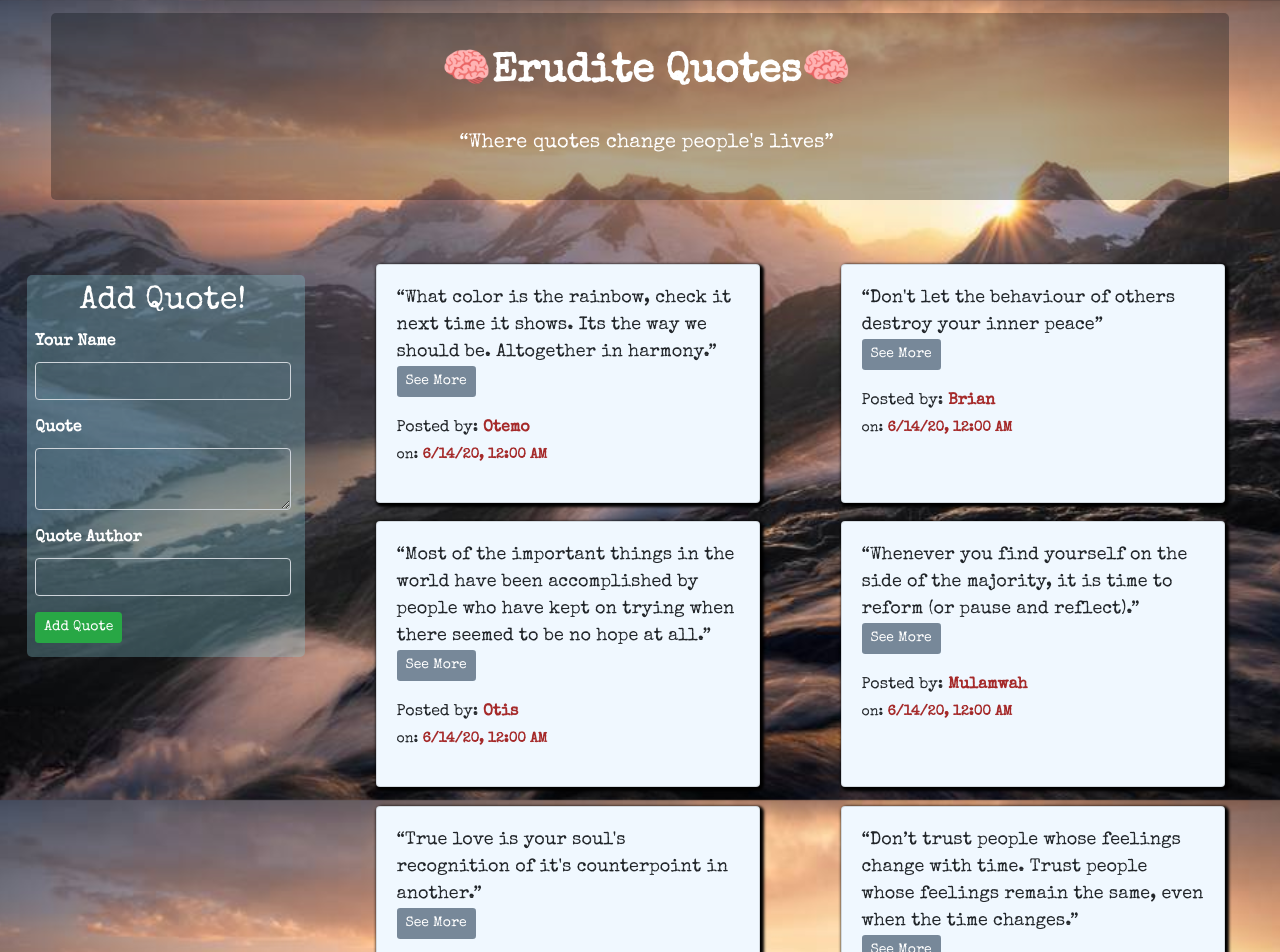
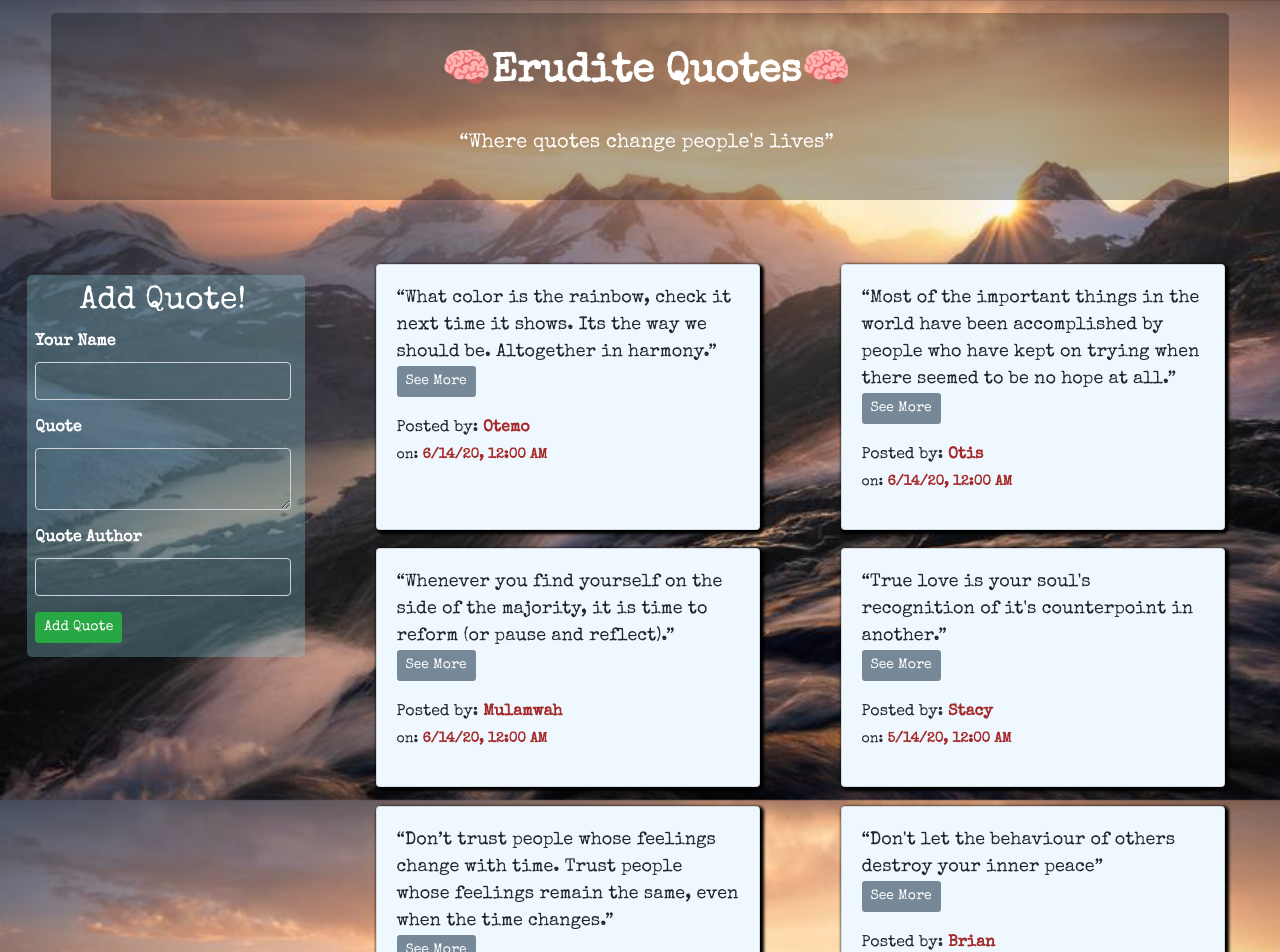
Before and after one commit to Kingsleymuturi/Erudite-quotes, an Angular app: page / in a window 1280 px wide. Shown: the top 952 px of the page. Built offline with nearby package versions, Linux system fonts and the light colour scheme.

Commit message:
update goalcomponent

```diff
--- a/src/app/quotes/quotes.component.ts
+++ b/src/app/quotes/quotes.component.ts
@@ -12,7 +12,7 @@ export class QuotesComponent implements OnInit {
     new Quote (1,'Otemo','“What color is the rainbow, check it next time it shows. Its the way we should be. Altogether in harmony.”','Ritah Marley', new Date(2020,5,14),0,0),
     new Quote (2,'Stacy',"“True love is your soul's recognition of it's counterpoint in another.”",'Max Frisch',new Date(2020,4,14),0,0),
     new Quote (3,'Lorna','“Don’t trust people whose feelings change with time. Trust people whose feelings remain the same, even when the time changes.”','Bob Marley',new Date(2020,3,12),0,0),
-    new Quote (4,'Brian',"“Don't let the behaviour of others destroy your inner peace”",'Rafiki',new Date(2020,5,14),0,0),
+    new Quote (4,'Brian',"“Don't let the behaviour of others destroy your inner peace”",'Rafiki',new Date(2020,2,9),0,0),
     new Quote (5,'Otis','“Most of the important things in the world have been accomplished by people who have kept on trying when there seemed to be no hope at all.”','Dale Carnegie',new Date(2020,5,14),0,0),
     new Quote (6,'Mulamwah','“Whenever you find yourself on the side of the majority, it is time to reform (or pause and reflect).”','Mark Twain',new Date(2020,5,14),0,0),
   ];
```
